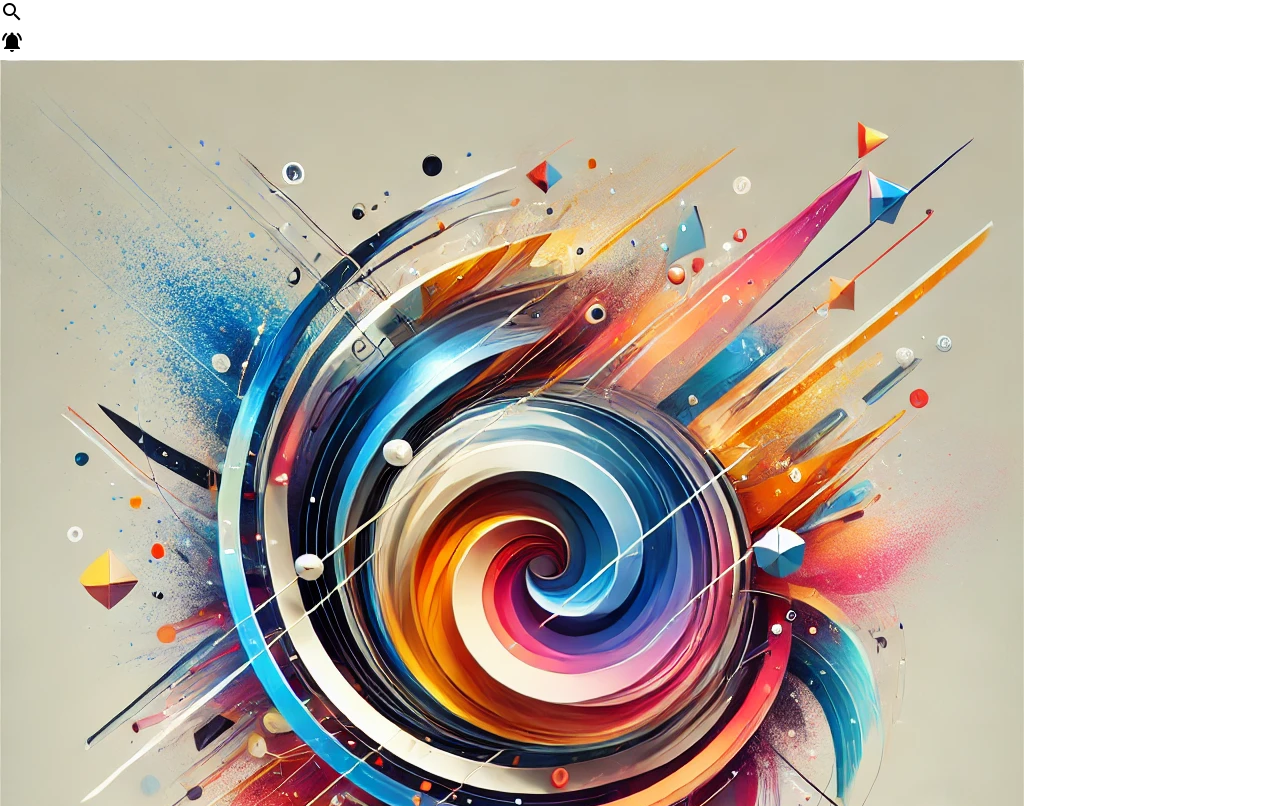
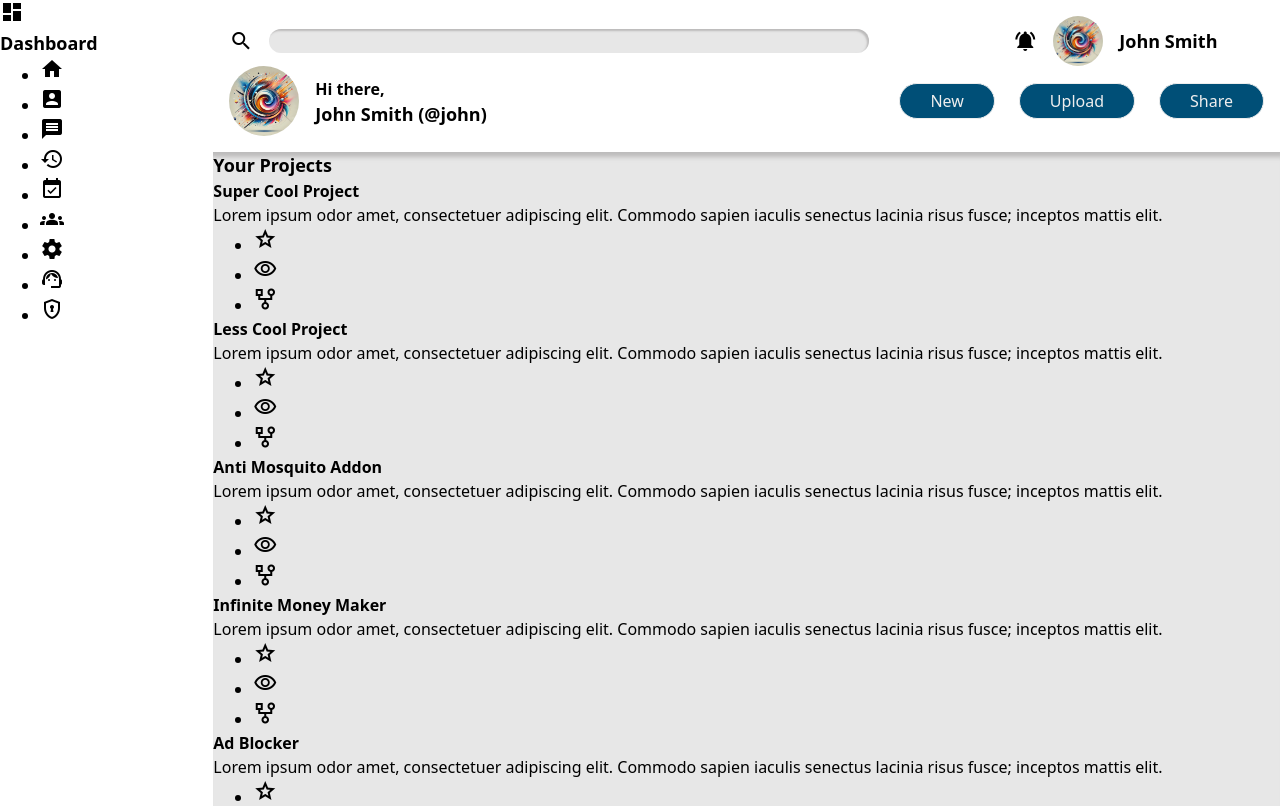
Before and after one commit to Joschi96/admin-dashboard, a plain HTML site: page index.html in a window 1280 px wide. Shown: the top 806 px of the page. Drawn offline with nearby package versions, Linux system fonts and the light colour scheme.

Commit message:
added styles and layout for top navigation bar

```diff
--- a/index.html
+++ b/index.html
@@ -13,25 +13,25 @@
         <div class="nav-top">
             <div class="searchbar">
                 <i class="material-icons">search</i>
-                <div class="bar"></div>
+                <input type="text">
             </div>
             <div class="profile">
                 <i class="material-icons">notifications_active</i>
-                <img src="images/profile1.png" alt="PF">
-                <div class="name">John Smith</div>
+                <img class="pp-small" src="images/profile1.png" alt="PF">
+                <h1 class="name">John Smith</h1>
             </div>
         </div>
         <div class="nav-bottom">
             <div class="welcome">
-                <img src="images/profile1.png" alt="PF">
-                <p>Hi there,</p>
-                <p>John Smith (@john)</p>
+                <img class="pp-large" src="images/profile1.png" alt="PF">
+                <p class="msg">Hi there,</p>
+                <h1 class="name">John Smith (@john)</h1>
             </div>
             <div class="option">
                 <ul>
-                    <li>New</li>
-                    <li>Upload</li>
-                    <li>Share</li>
+                    <li><button stlye="button">New</button></li>
+                    <li><button stlye="button">Upload</button></li>
+                    <li><button stlye="button">Share</button></li>
                 </ul>
             </div>
         </div>
@@ -139,22 +139,22 @@
         <div class="trending-container">
             <h1>Trending</h1>
             <trending>
-                <img src="/images/profile2.png"></img>
+                <img class="pp-small" src="/images/profile2.png"></img>
                 <div class="at">@tegan</div>
                 <div class="project-name">World Peace Builder</div>
             </trending>
             <trending>
-                <img src="/images/profile3.png"></img>
+                <img class="pp-small" src="/images/profile3.png"></img>
                 <div class="at">@morgan</div>
                 <div class="project-name">Cancer Curer</div>
             </trending>
             <trending>
-                <img src="images/profile4.png"></img:src>
+                <img class="pp-small" src="images/profile4.png"></img:src>
                 <div class="at">@kendall</div>
                 <div class="project-name">No War Module</div>
             </trending>
             <trending>
-                <img src="images/profile5.png"></img:src>
+                <img class="pp-small" src="images/profile5.png"></img:src>
                 <div class="at">@alex</div>
                 <div class="project-name">Zero Emission Machine</div>
             </trending>
--- a/style.css
+++ b/style.css
@@ -1,17 +1,15 @@
 /* Normalize and reset */
 @import "../../node_modules/modern-normalize/modern-normalize.css";
 
-@font-face {
-    font-family: "pixel";
-    src:    url(/fonts/Minecraft.woff2) format("woff"),
-            url(/fonts/Minecraft.woff) format("woff"),
-            url(fonts/Minecraft.ttf) format("truetype");
-}
 :root{
     line-height: 1.5;
-    --main-color: #081820;
-    --sec-color:#000818;
-    --text: #f8fce8;
+    --main-color: #004f77;
+    --sec-color:#ffffff;
+    --trd-color:#e7e7e7;
+    --text-main: #eeeeee;
+    --text-sec:#181818;
+    --text-trd:#252525;
+    font-family: sans-serif;
 }
 html{
     height: 100%;
@@ -32,3 +30,135 @@ img {
     max-inline-size: 100%;
 }
 /* END Normalize and reset */
+
+body{
+    display: grid;
+    grid-template-columns: 1fr 5fr;
+    grid-template-rows: min-content 6fr;
+}
+
+h1{
+    font-size: 18px;
+    font-weight: 700;
+}
+h2{
+    font-size: 16px;
+    font-weight: 750;
+}
+h3{
+    font-size: 14px;
+}
+.announcements-text{
+    font-size: 12px;
+}
+.sidebar{
+    grid-column: 1;
+    grid-row: 1/-1;
+    position: relative;
+}
+.nav{
+    grid-column: 2;
+    grid-row: 1;
+    display: grid;
+    grid-template-columns: 1fr;
+    grid-template-rows: 50px min-content;
+    padding: 1rem;
+    /*box-shadow: 0px 8px 5px -5px #818181;*/
+    position: relative;
+}
+.nav-top{
+    grid-row: 1;
+    display: grid;
+    grid-template-columns: 3fr 1fr;
+    grid-template-rows: 1fr;
+    align-items: center;
+    justify-items: start;
+    gap: 2rem;
+}
+.searchbar{
+    display: inline-grid;
+    grid-template-columns: 1fr minmax(100px, 600px);
+    gap: 1rem;
+}
+input[type=text]{
+    background-color: var(--trd-color);
+    border: none;
+    height: 1.5rem;
+    box-shadow: inset -2px 2px 2px 0px #aaa9a9b4;
+    border-radius: 1rem;
+}
+.profile{
+    display: grid;
+    grid-template-columns: 1fr 50px max-content;
+    align-items: center;
+    justify-items: center;
+    gap: 1rem;
+}
+.nav-bottom{
+    grid-row: 2;
+    display: grid;
+    grid-template-columns: 3fr 1fr;
+    justify-items:baseline;
+    align-items: center;
+}
+.welcome{
+    display: inline-grid;
+    grid-template-columns: 70px 3fr;
+    grid-template-rows: 1fr 1fr;
+    column-gap: 1rem;
+    align-items: center;
+}
+.welcome p{
+    grid-column: 2;
+    font-weight: bold;
+}
+.msg{
+    align-self: end;
+}
+.welcome .name{
+    align-self: baseline;
+}
+.nav ul{
+    list-style-type: none;
+    display: inline-grid;
+    grid-template-columns: 1fr 1fr 1fr;
+    gap: 1.5rem;
+    justify-items: stretch;
+    align-items: stretch;
+}
+.option{
+    justify-items: center;
+    align-items: center;
+}
+
+.dashboard{
+    grid-column: 2;
+    grid-row: 2;
+    background-color: var(--trd-color);
+    box-shadow: inset 0px 10px 5px -5px #aaa9a9b4;
+    position: relative;
+}
+.pp-small{
+    width: 50px;
+    height: 50px;
+    border-radius: 50%;
+}
+.pp-large{
+    width: 70px;
+    height: 70px;
+    border-radius: 50%;
+    grid-row: 1/3;
+}
+button{
+    background-color: var(--main-color);
+    color: var(--text-main);
+    border-radius: 25px;
+    padding: 8px 30px;
+    border: 1px solid var(--text-main);
+}
+button:hover{
+    background-color: var(--trd-color);
+    color: var(--text-sec);
+    box-shadow: inset -1px 1px 2px #aaa9a9b4;
+    /* border: 1px solid var(--text-sec); */
+}
```
